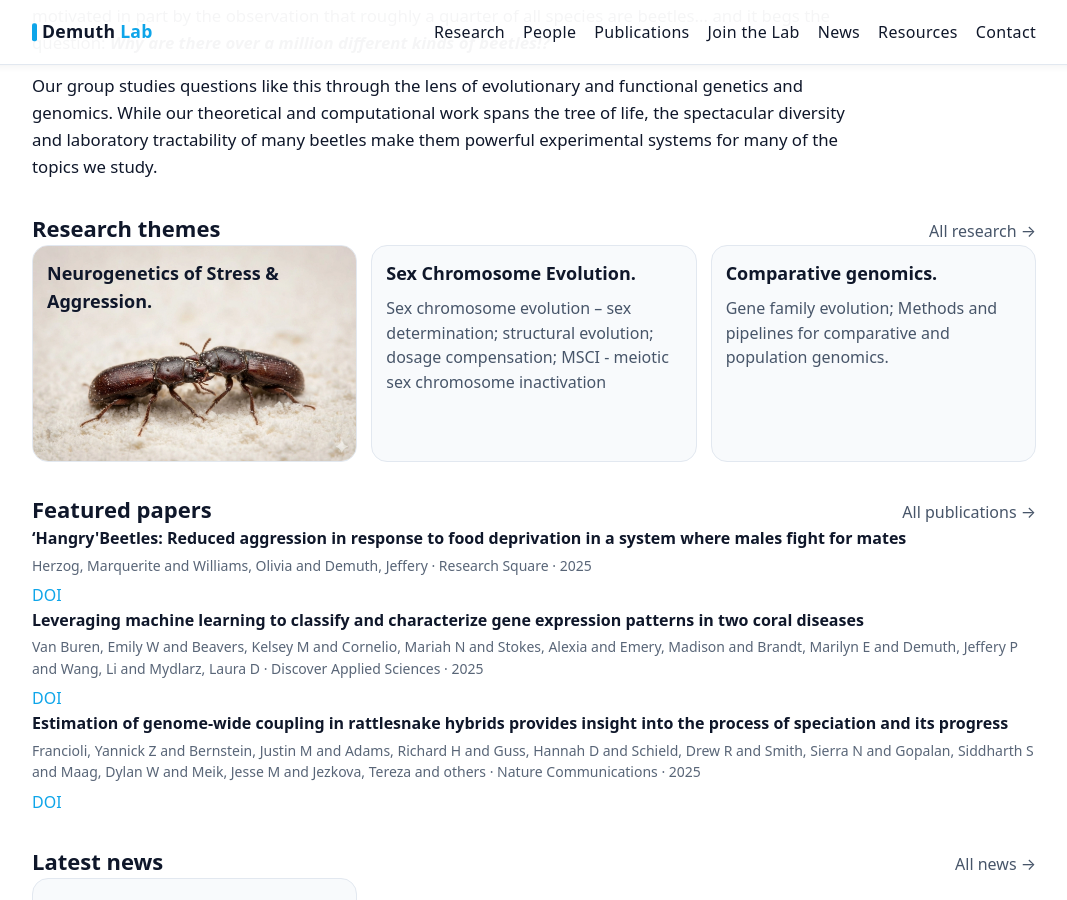
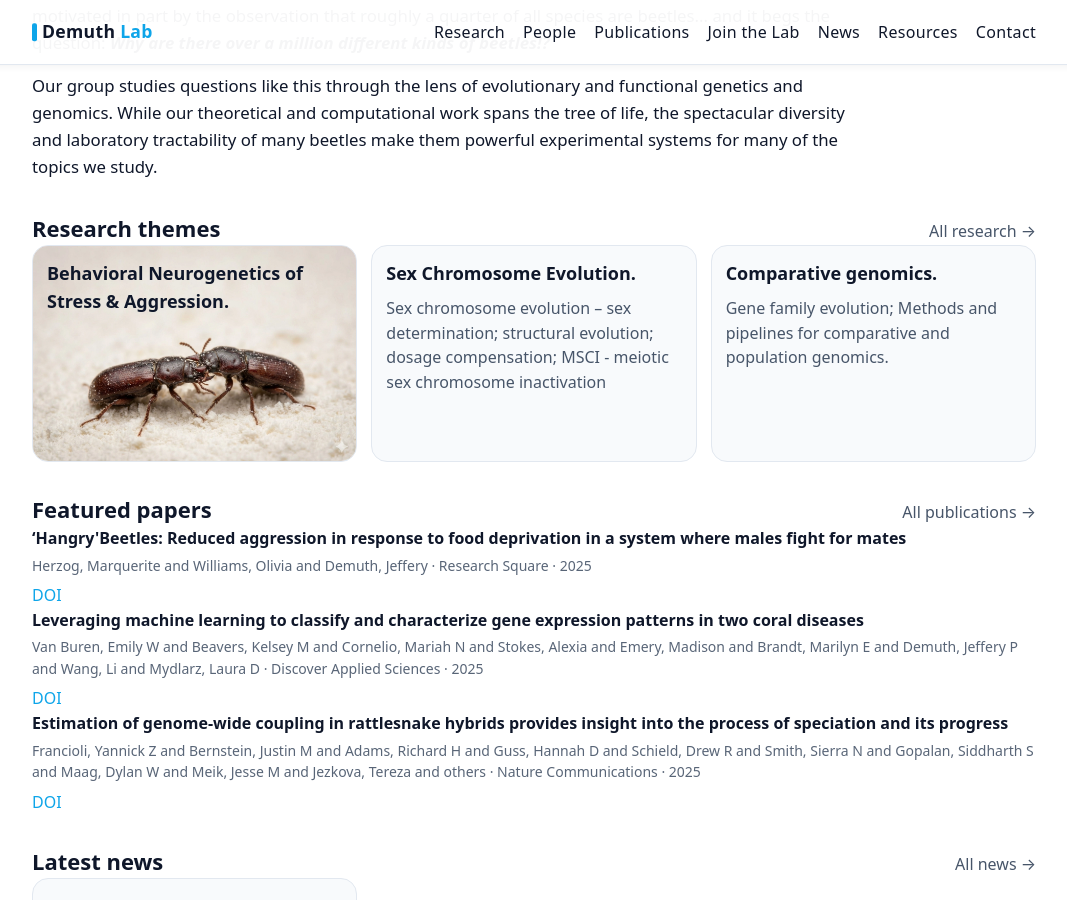
Before and after one commit to demuth-lab/demuth-lab.github.io, a Jekyll site: the page built from index.md, in a window 1280 px wide and 900 px high, scrolled down 423 px. Shown: the whole window, without its empty margins (106-1173 px from the left). Built offline with Jekyll 4.4.1, drawn with Linux system fonts in a browser that asks for light colours.

Commit message:
Update research_cards.yml

```diff
--- a/_data/research_cards.yml
+++ b/_data/research_cards.yml
@@ -1,4 +1,4 @@
-- title: "Neurogenetics of Stress & Aggression."
+- title: "Behavioral Neurogenetics of Stress & Aggression."
 
   url: /research/combat/
   image: /assets/img/research/gcorn_fight.webp
```
